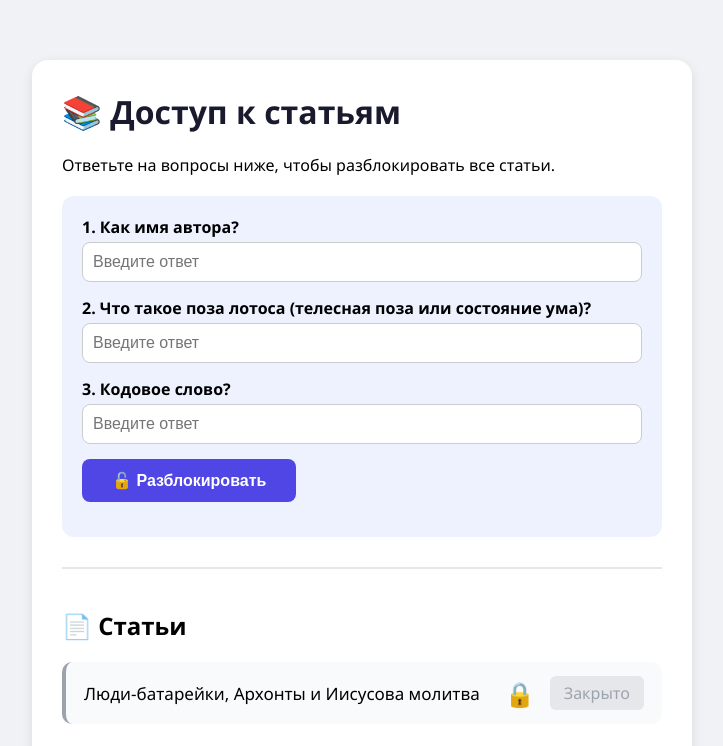
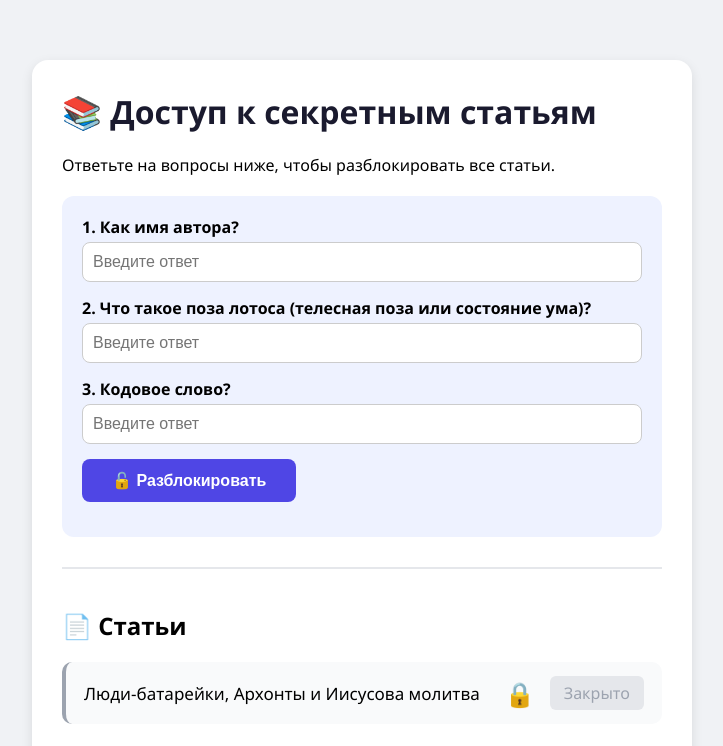
Before and after one commit to AvatarAdam7/personal, a plain HTML site: page index.html in a window 1280 px wide. Shown: the top 746 px of the page, without its empty margins (278-1001 px from the left). Drawn offline with Linux system fonts and the light colour scheme.

Commit message:
index.html

```diff
--- a/index.html
+++ b/index.html
@@ -120,7 +120,7 @@
 </head>
 <body>
 <div class="container">
-    <h1>📚 Доступ к статьям</h1>
+    <h1>📚 Доступ к секретным статьям</h1>
     <p>Ответьте на вопросы ниже, чтобы разблокировать все статьи.</p>
 
     <div class="quiz-area">
```
